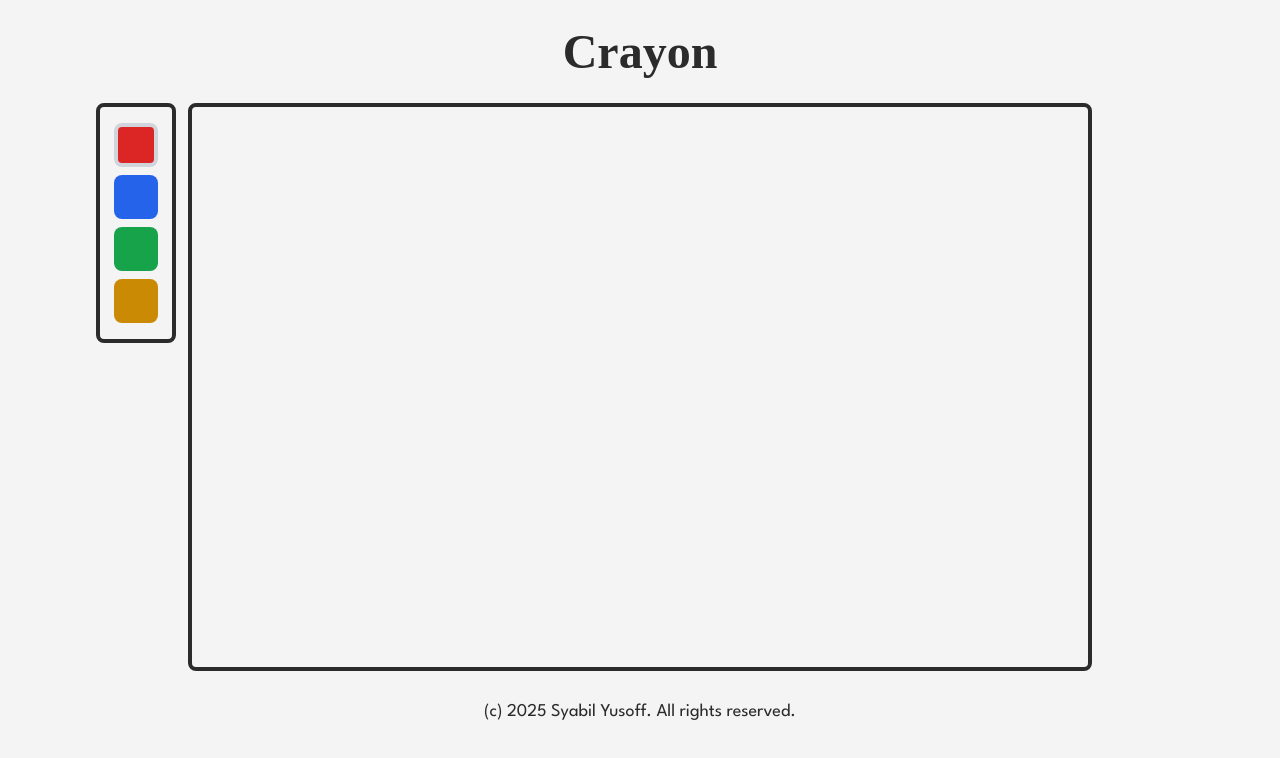
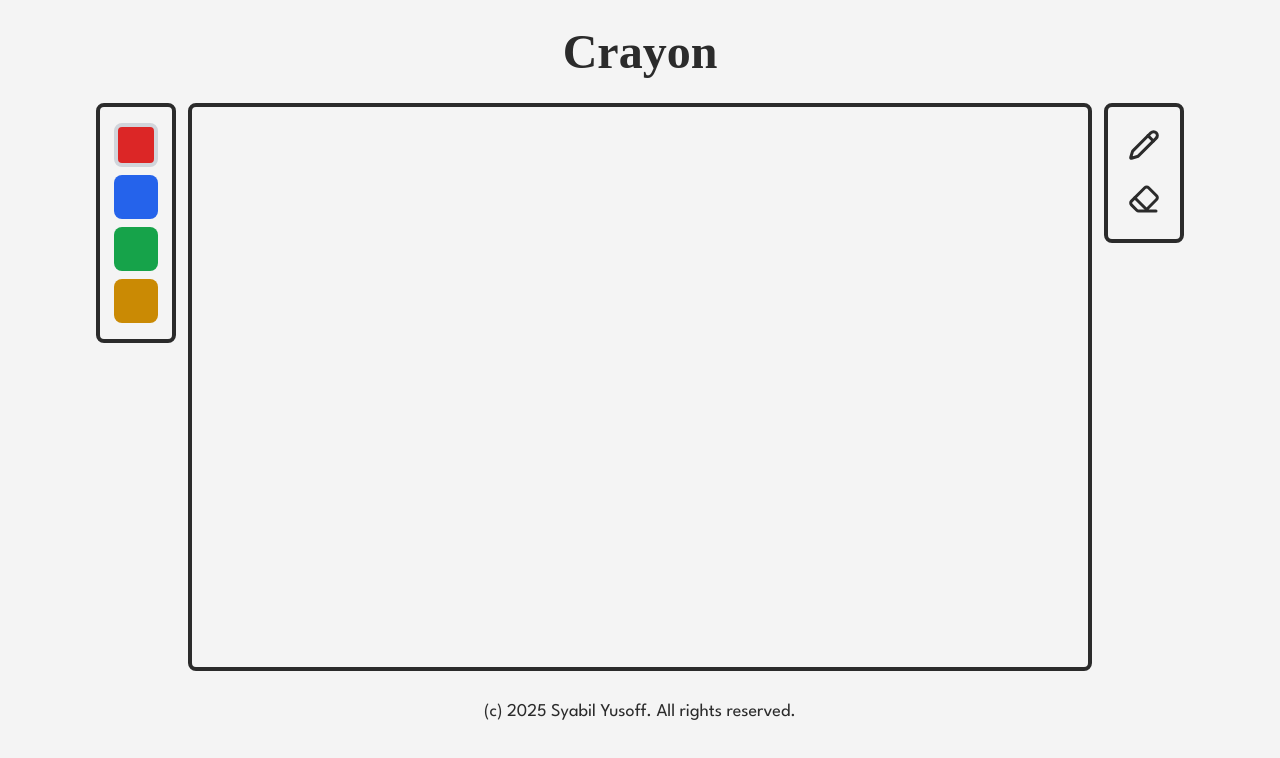
Before and after one commit to bllio/crayon, a React (Vite) app: page / in a window 1280 px wide. Shown: the top 758 px of the page. Built offline with nearby package versions, Linux system fonts and the light colour scheme; a web font is replaced by a local one.

Commit message:
Create Toolbar component

```diff
--- a/src/App.module.css
+++ b/src/App.module.css
@@ -3,8 +3,3 @@
   justify-content: center;
   gap: var(--space-lg);
 }
-
-.right {
-  visibility: hidden;
-  width: 80px;
-}
--- a/src/App.tsx
+++ b/src/App.tsx
@@ -2,6 +2,7 @@ import Canvas from './components/Canvas/Canvas';
 import Footer from './components/Footer/Footer';
 import Logo from './components/Logo/Logo';
 import Palette from './components/Palette/Palette';
+import Toolbar from './components/Toolbar/Toolbar';
 
 import styles from './App.module.css';
 
@@ -10,14 +11,15 @@ export default function App() {
     <>
       <Logo />
       <div className={styles.layout}>
-        <div className={styles.left}>
+        <div>
           <Palette />
         </div>
-        <div className={styles.center}>
+        <div>
           <Canvas />
         </div>
-        {/* This fills the right side of the page so that the canvas stays centered. */}
-        <div className={styles.right}></div>
+        <div>
+          <Toolbar />
+        </div>
       </div>
       <Footer />
     </>
--- /dev/null
+++ b/src/components/Toolbar/Toolbar.constants.tsx
@@ -0,0 +1,9 @@
+import { LucideEraser, LucidePencil } from 'lucide-react';
+
+import type { Tool } from './Toolbar.types';
+
+export const tools: Tool[] = [
+  // DON'T change the existing `id`s, they're used for list keys.
+  { id: 0, name: 'pencil', icon: LucidePencil },
+  { id: 1, name: 'eraser', icon: LucideEraser },
+];
--- /dev/null
+++ b/src/components/Toolbar/Toolbar.module.css
@@ -0,0 +1,7 @@
+.icon-btn {
+  background: none;
+  border: none;
+  cursor: pointer;
+  width: 44px;
+  height: 44px;
+}
--- /dev/null
+++ b/src/components/Toolbar/Toolbar.tsx
@@ -0,0 +1,23 @@
+import Panel from '../Panel/Panel';
+
+import { tools } from './Toolbar.constants';
+
+import styles from './Toolbar.module.css';
+
+const toolButtons = tools.map((tool) => {
+  // Assigning the icon to a variable and using that in its place prevents
+  // errors when trying to render the icon in JSX.
+  // See https://stackoverflow.com/a/74270098.
+  const Icon = tool.icon;
+  return (
+    <li key={tool.id}>
+      <button className={styles['icon-btn']} name={tool.name}>
+        <Icon />
+      </button>
+    </li>
+  );
+});
+
+export default function Toolbar() {
+  return <Panel items={toolButtons} direction="column" spacing="medium" />;
+}
--- a/src/index.css
+++ b/src/index.css
@@ -45,3 +45,15 @@
 body {
   background-color: var(--color-fill);
 }
+
+/* See https://lucide.dev/guide/advanced/global-styling */
+.lucide {
+  color: var(--color-border);
+  width: 32px;
+  height: 32px;
+  stroke-width: 3px;
+}
+
+.lucide * {
+  vector-effect: non-scaling-stroke;
+}
```
Also changed, not shown: src/components/Toolbar/Toolbar.types.ts (added, +7 -0 lines).
